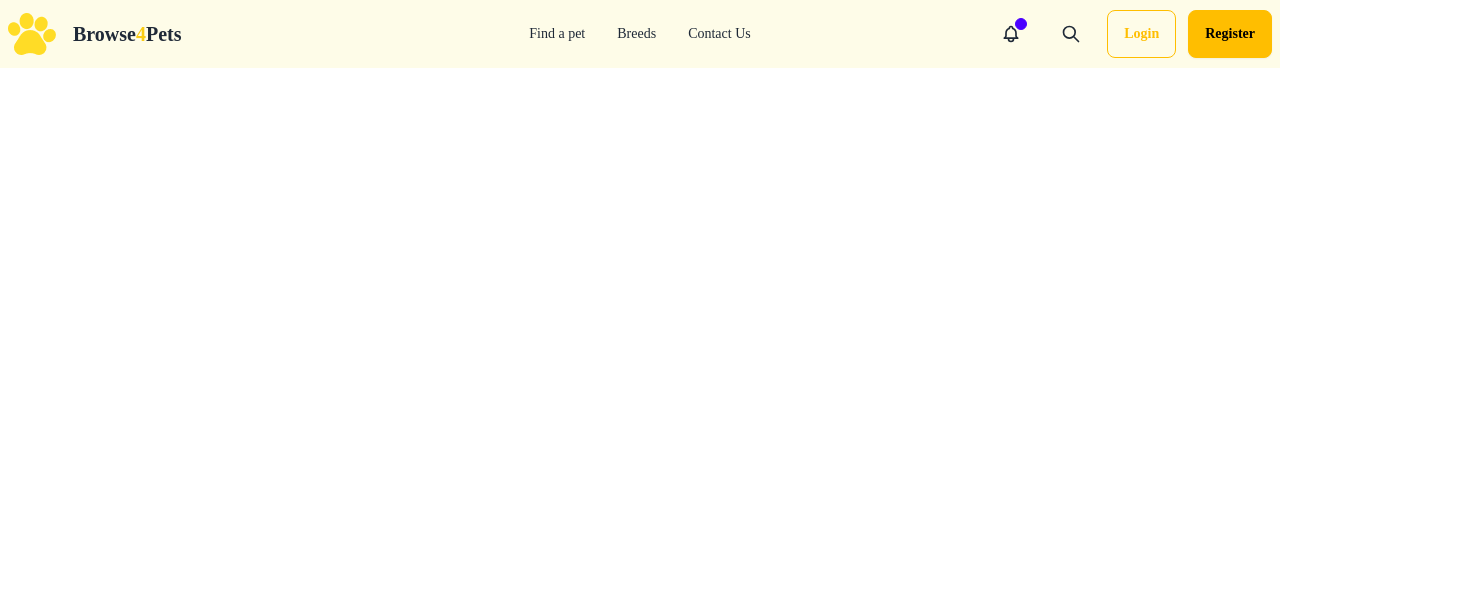
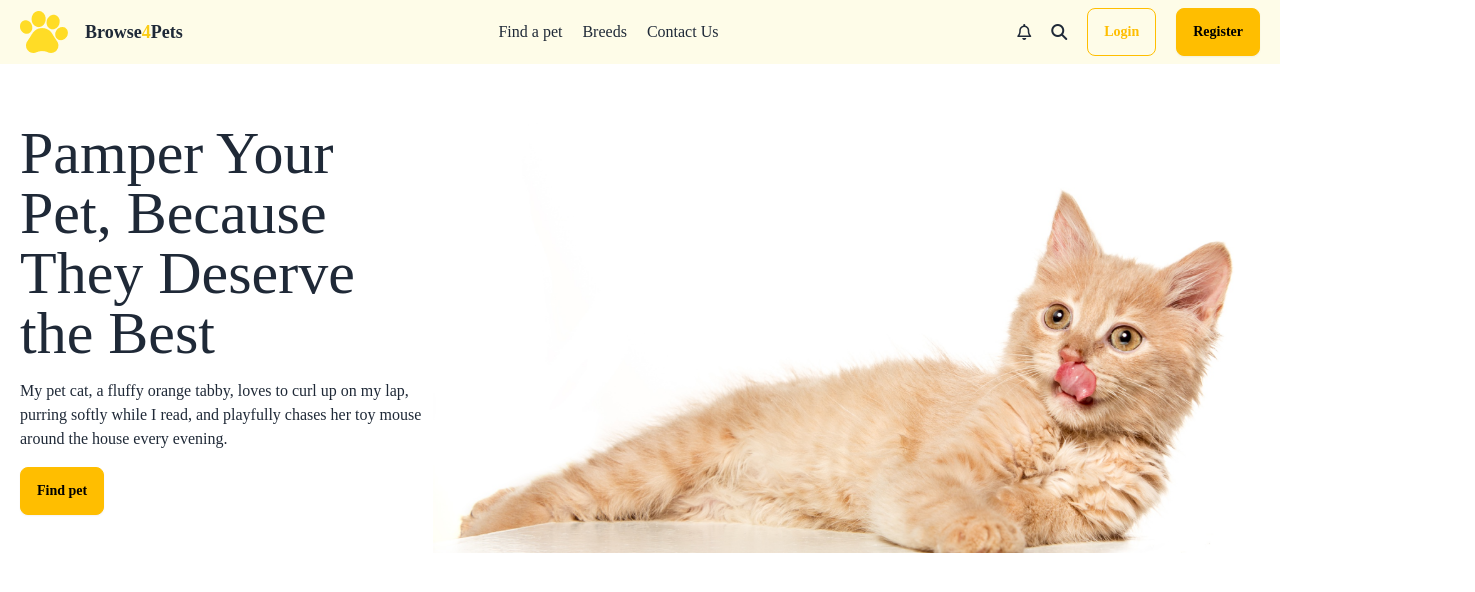
Before and after one commit to Shaikat0079/cat-shop, a plain HTML site: page index.html in a window 1280 px wide. Shown: the whole page, 1475 px wide, since content can reach past the window. Drawn offline with nearby package versions, Linux system fonts and the light colour scheme; a web font is replaced by a local one.

Commit message:
header added and fixed

```diff
--- a/index.html
+++ b/index.html
@@ -18,6 +18,8 @@
       href="https://fonts.googleapis.com/css2?family=ADLaM+Display&display=swap"
       rel="stylesheet"
     />
+    <!-- fontAwesome -->
+    <script src="https://kit.fontawesome.com/8b8393bace.js" crossorigin="anonymous"></script>
     <style>
       .adlam-display-regular {
         font-family: "ADLaM Display", serif;
@@ -25,93 +27,45 @@
     </style>
   </head>
   <body class="adlam-display-regular">
-    <header>
-      <nav class=" bg-yellow-50">
-        <div class="navbar container mx-auto">
-          <div class="navbar-start">
+    <header class="">
+      <!-- Nav Section -->
+      <nav class="bg-yellow-50">
+        <section class="flex items-center justify-between py-2 lg:container mx-auto px-5">
             <div class="flex">
-              <img src="./assets/logo-header.png" alt="" />
-              <a class="btn btn-ghost text-xl"><p>Browse<span class="text-yellow-400">4</span>Pets</p></a>
+                <img src="./assets/logo-header.png" alt="">
+                <a class="btn btn-ghost text-lg"><p>Browse<span class="text-yellow-400">4</span>Pets</p></a>
             </div>
+            <ul class="hidden lg:flex gap-5">
+                <li><a>Find a pet</a></li>
+                <li><a>Breeds</a></li>
+                <li><a>Contact Us</a></li>
+            </ul>
+            <div class="hidden lg:flex items-center gap-5 ">
+                <i class="fa-regular fa-bell"></i>
+                <i class="fa-solid fa-magnifying-glass"></i>
+                <button class="btn btn-outline btn-warning">Login</button>
+                <button class="btn btn-warning">Register</button>
+            </div>
+            <i class="fa-solid fa-bars fa-lg lg:hidden"></i>
+        </section>
+      </nav>
+      <!-- hero section  -->
+      <section class="m-5 lg:">
+        <article class="flex flex-col items-center lg:flex-row">
+          <div class="lg:w-1/3 flex flex-col items-start gap-4">
+            <h1 class="text-4xl lg:text-6xl">
+              Pamper Your Pet, Because They Deserve the Best
+            </h1>
+            <p>
+              My pet cat, a fluffy orange tabby, loves to curl up on my lap,
+              purring softly while I read, and playfully chases her toy mouse
+              around the house every evening.
+            </p>
+            <button class="btn btn-warning">Find pet</button>
           </div>
-          <div class="navbar-center hidden lg:flex">
-            <ul class="menu menu-horizontal px-1">
-              <li><a>Find a pet</a></li>
-              <li><a>Breeds</a></li>
-              <li><a>Contact Us</a></li>
-            </ul>
-          </div>
-          <div class="navbar-end">
-            <div class="flex gap-3">
-              <button class="btn btn-ghost btn-circle hidden lg:flex">
-                <div class="indicator">
-                  <svg
-                    xmlns="http://www.w3.org/2000/svg"
-                    class="h-5 w-5"
-                    fill="none"
-                    viewBox="0 0 24 24"
-                    stroke="currentColor"
-                  >
-                    <path
-                      stroke-linecap="round"
-                      stroke-linejoin="round"
-                      stroke-width="2"
-                      d="M15 17h5l-1.405-1.405A2.032 2.032 0 0118 14.158V11a6.002 6.002 0 00-4-5.659V5a2 2 0 10-4 0v.341C7.67 6.165 6 8.388 6 11v3.159c0 .538-.214 1.055-.595 1.436L4 17h5m6 0v1a3 3 0 11-6 0v-1m6 0H9"
-                    />
-                  </svg>
-                  <span
-                    class="badge badge-xs badge-primary indicator-item"
-                  ></span>
-                </div>
-              </button>
-              <button class="btn btn-ghost btn-circle hidden lg:flex">
-                <svg
-                  xmlns="http://www.w3.org/2000/svg"
-                  class="h-5 w-5"
-                  fill="none"
-                  viewBox="0 0 24 24"
-                  stroke="currentColor"
-                >
-                  <path
-                    stroke-linecap="round"
-                    stroke-linejoin="round"
-                    stroke-width="2"
-                    d="M21 21l-6-6m2-5a7 7 0 11-14 0 7 7 0 0114 0z"
-                  />
-                </svg>
-              </button>
-              <a class="btn btn-outline btn-warning hidden lg:flex">Login</a>
-              <a class="btn btn-warning hidden lg:flex">Register</a>
-            </div>
-            <div class="dropdown">
-              <div tabindex="0" role="button" class="btn btn-ghost lg:hidden">
-                <svg
-                  xmlns="http://www.w3.org/2000/svg"
-                  class="h-5 w-5"
-                  fill="none"
-                  viewBox="0 0 24 24"
-                  stroke="currentColor"
-                >
-                  <path
-                    stroke-linecap="round"
-                    stroke-linejoin="round"
-                    stroke-width="2"
-                    d="M4 6h16M4 12h8m-8 6h16"
-                  />
-                </svg>
-              </div>
-              <ul
-                tabindex="0"
-                class="menu menu-sm dropdown-content bg-base-100 rounded-box z-[1] mt-3 w-52 p-2 shadow"
-              >
-                <li><a>Find a pet</a></li>
-                <li><a>Breed</a></li>
-                <li><a>Contact Us</a></li>
-              </ul>
-            </div>
-          </div>
-        </div>
-      </nav>
+          <img class="lg:w-2/3" src="./assets/cat-big.png" alt="" />
+        </article>
+      </section>
     </header>
     <main></main>
     <footer></footer>
```
